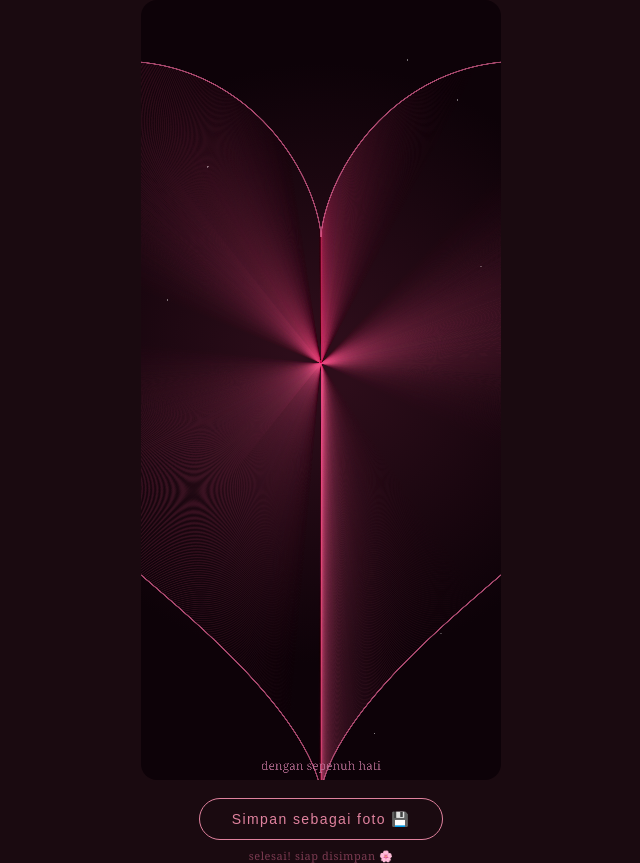
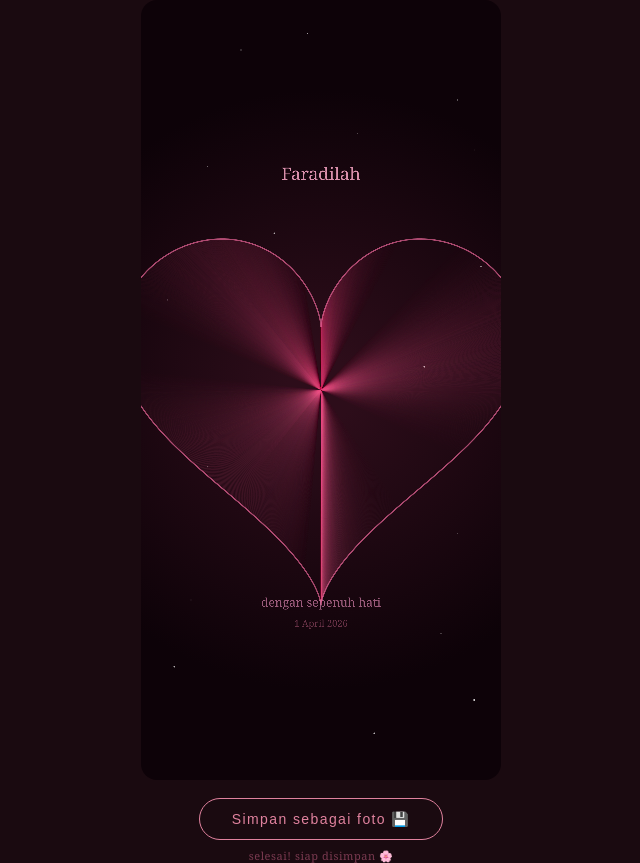
Before and after one commit to AlifFauzan21/untuk-faradilah, a plain HTML site: page index.html in a window 1280 px wide. Shown: the whole page, without its empty margins (319-959 px from the left). Drawn offline with Linux system fonts and the light colour scheme.

Commit message:
Refactor canvas drawing parameters and star positions

```diff
--- a/index.html
+++ b/index.html
@@ -46,23 +46,21 @@
     const canvas = document.getElementById('c');
     const ctx = canvas.getContext('2d');
 
-    // Ukuran wallpaper HP (9:19.5 ratio)
     const W = 1080, H = 2340;
     canvas.width = W;
     canvas.height = H;
 
-    // Scale canvas display
     const maxW = Math.min(window.innerWidth - 40, 360);
     canvas.style.width = maxW + 'px';
     canvas.style.height = (maxW * H / W) + 'px';
 
-    const cx = W / 2, cy = H / 2 - 80;
-    const scale = 76;
+    const cx = W / 2;
+    const cy = H / 2;
+    const scale = 38;
 
     function heartX(t) { return 16 * Math.pow(Math.sin(t), 3); }
     function heartY(t) { return -(13 * Math.cos(t) - 5 * Math.cos(2*t) - 2 * Math.cos(3*t) - Math.cos(4*t)); }
 
-    // Background gradient
     function drawBackground() {
       const grad = ctx.createRadialGradient(cx, cy, 100, cx, cy, 900);
       grad.addColorStop(0, '#2d0d1a');
@@ -70,27 +68,28 @@
       ctx.fillStyle = grad;
       ctx.fillRect(0, 0, W, H);
 
-      // Bintang-bintang kecil
-      ctx.fillStyle = 'rgba(255,255,255,0.5)';
-      const stars = [[120,200],[300,150],[800,180],[950,300],[200,500],[1000,450],[80,900],[1020,800],[150,1800],[900,1900],[300,2100],[700,2200]];
-      stars.forEach(([x,y]) => {
+      const starPos = [
+        [120,200],[300,150],[800,180],[950,300],[200,500],
+        [1000,450],[80,900],[1020,800],[150,1800],[900,1900],
+        [300,2100],[700,2200],[500,100],[650,400],[400,700],
+        [850,1100],[200,1400],[950,1600],[100,2000],[1000,2100]
+      ];
+      starPos.forEach(([x,y]) => {
+        ctx.fillStyle = `rgba(255,255,255,${0.3 + Math.random()*0.5})`;
         ctx.beginPath();
         ctx.arc(x, y, Math.random()*2+1, 0, Math.PI*2);
         ctx.fill();
       });
     }
 
-    const TOTAL = 3500;
+    const TOTAL = 3000;
     const lines = [];
     for (let i = 0; i < TOTAL; i++) {
       const t = (i / TOTAL) * Math.PI * 2;
       lines.push([cx + heartX(t) * scale, cy + heartY(t) * scale]);
     }
 
-    let idx = 0;
-    let raf = null;
-    let done = false;
-
+    let idx = 0, raf = null, done = false;
     drawBackground();
 
     function draw() {
@@ -134,18 +133,16 @@
     }
 
     function drawText() {
-      // Nama di atas
       ctx.textAlign = 'center';
+
       ctx.fillStyle = 'rgba(240,160,190,0.9)';
       ctx.font = '52px Georgia';
-      ctx.fillText('Faradilah', cx, cy - scale * 15.5);
+      ctx.fillText('Faradilah', cx, cy - scale * 15 - 60);
 
-      // Pesan di bawah hati
       ctx.font = '36px Georgia';
       ctx.fillStyle = 'rgba(200,120,160,0.75)';
       ctx.fillText('dengan sepenuh hati', cx, cy + scale * 15 + 80);
 
-      // Tanggal kecil
       const now = new Date();
       const tgl = now.toLocaleDateString('id-ID', {day:'numeric', month:'long', year:'numeric'});
       ctx.font = '28px Georgia';
```
